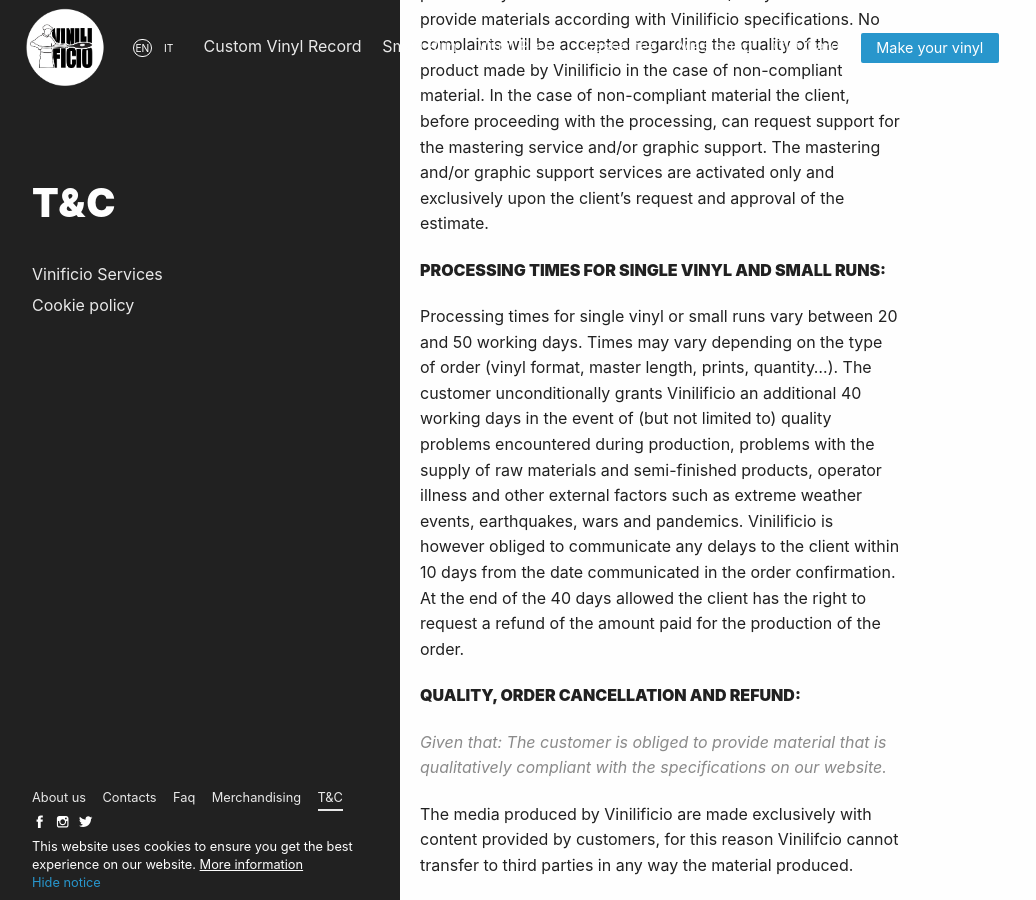
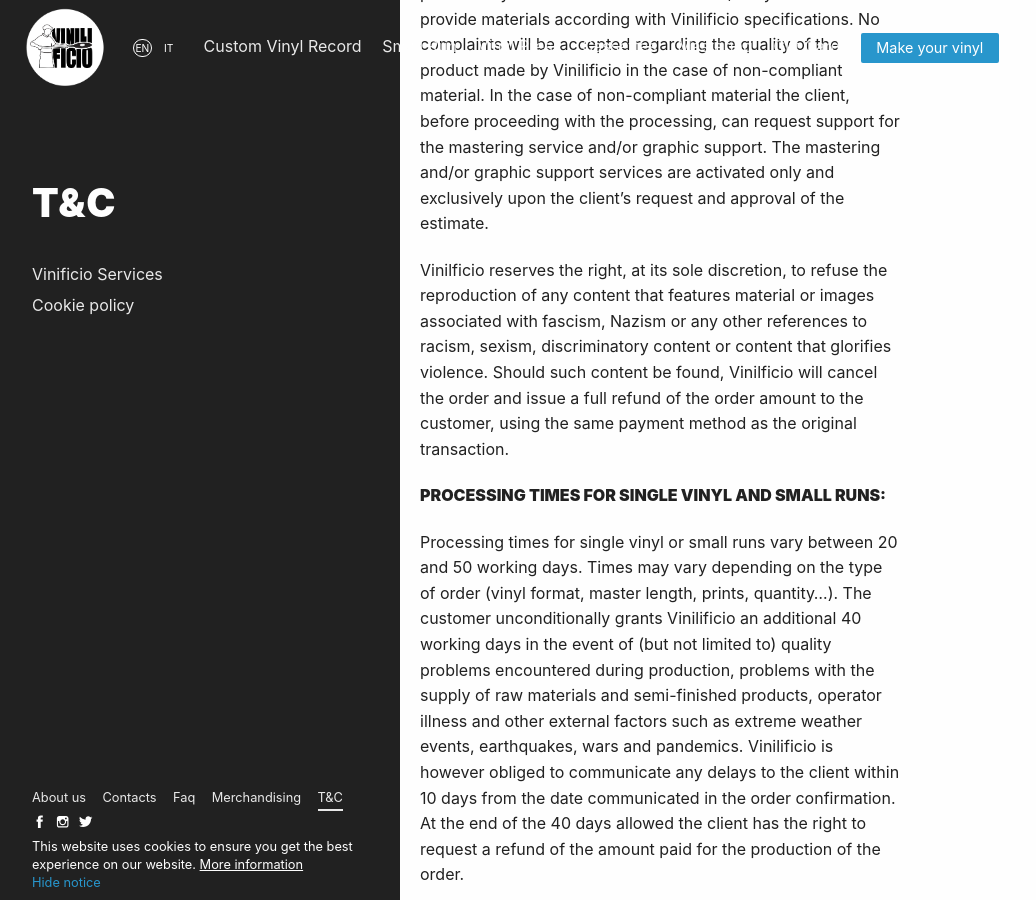
Before and after one commit to Vinilificio/vinilificio.com, a Jekyll site: the page built from en/terms-conditions.md, in a window 1280 px wide and 900 px high, scrolled down 1102 px. Shown: the whole window, without its empty margins (0-1036 px from the left). Built offline with Jekyll 4.4.1, drawn with Linux system fonts in a browser that asks for light colours; nearby versions of some CDN libraries; comment, search, counter and statistics services are not loaded.

Commit message:
fasci merde

```diff
--- a/en/terms-conditions.md
+++ b/en/terms-conditions.md
@@ -29,6 +29,9 @@
 **CLIENT ASSUMES RESPONSIBILITY FOR THE CONTENT AND QUALITY OF THE AUDIO MASTER AND GRAPHIC FILES:**
 
 The client is responsible for the quality of the audio and graphic content supplied to Vinilificio for the audio master transfer service on vinyl records and for the quantity printing service. The client must read the technical specifications provided by Vinilificio on its web site and/or by email and provide materials according with Vinilificio specifications. No complaints will be accepted regarding the quality of the product made by Vinilificio in the case of non-compliant material. In the case of non-compliant material the client, before proceeding with the processing, can request support for the mastering service and/or graphic support. The mastering and/or graphic support services are activated only and exclusively upon the client's request and approval of the estimate.
+
+Vinilficio reserves the right, at its sole discretion, to refuse the reproduction of any content that features material or images associated with fascism, Nazism or any other references to racism, sexism, discriminatory content or content that glorifies violence. Should such content be found, Vinilficio will cancel the order and issue a full refund of the order amount to the customer, using the same payment method as the original transaction.
+
 
 **PROCESSING TIMES FOR SINGLE VINYL AND SMALL RUNS:**
 
```
